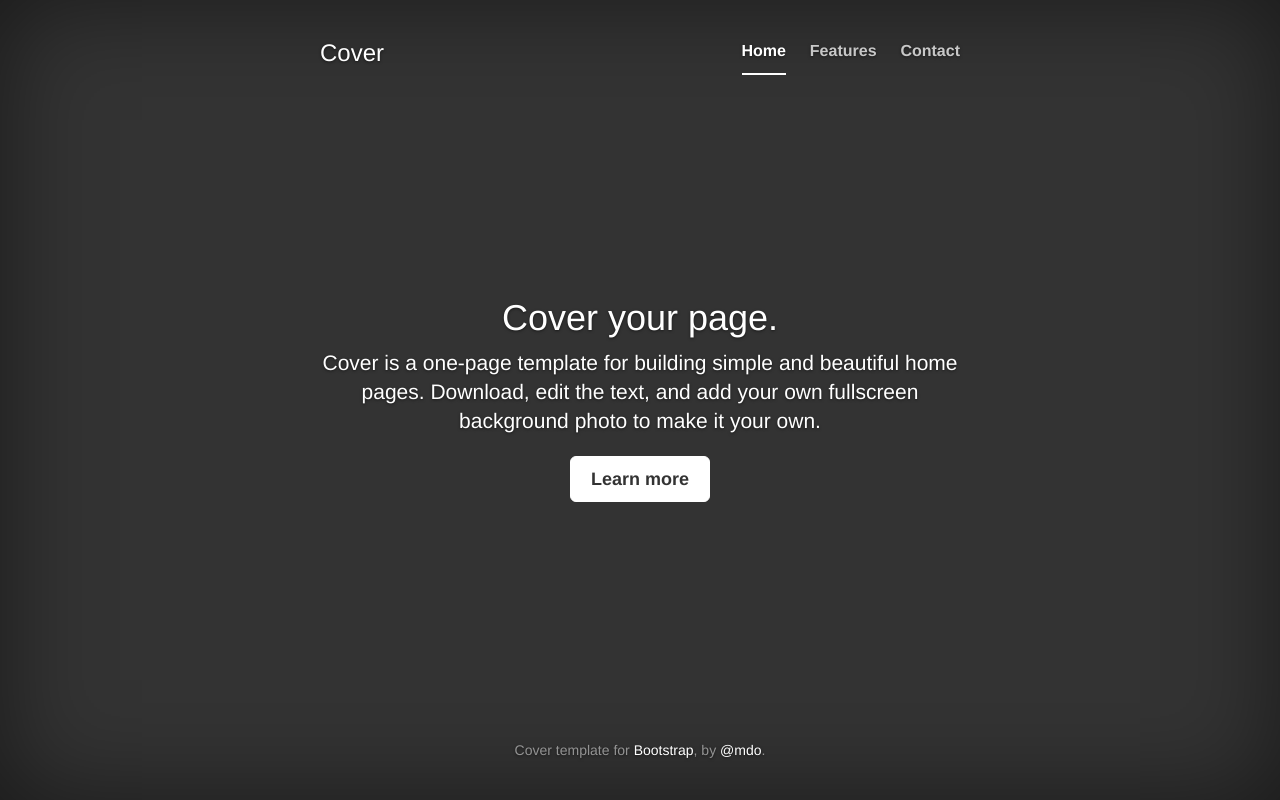
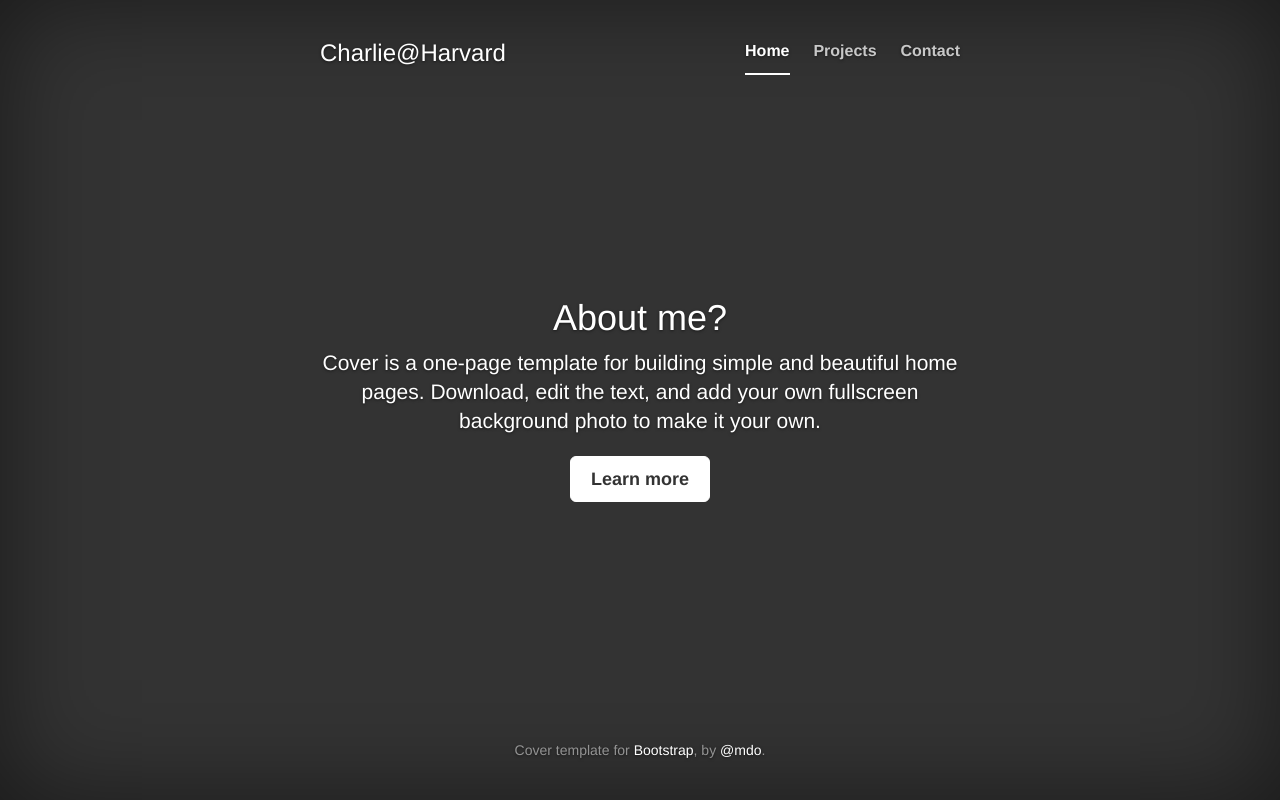
Before and after one commit to ChutianGao/charlie-harvard.github.io, a plain HTML site: page index.html in a window 1280 px wide. Drawn offline with nearby package versions, Linux system fonts and the light colour scheme.

Commit message:
Edit words

```diff
--- a/index.html
+++ b/index.html
@@ -9,7 +9,7 @@
     <meta name="author" content="">
     <link rel="icon" href="favicon.ico">
 
-    <title>Cover Template for Bootstrap</title>
+    <title>Hello! Welcome to Charlie's page.</title>
 
     <!-- Bootstrap core CSS -->
     <link href="css/bootstrap.min.css" rel="stylesheet">
@@ -41,11 +41,11 @@
 
           <div class="masthead clearfix">
             <div class="inner">
-              <h3 class="masthead-brand">Cover</h3>
+              <h3 class="masthead-brand">Charlie@Harvard</h3>
               <nav>
                 <ul class="nav masthead-nav">
                   <li class="active"><a href="#">Home</a></li>
-                  <li><a href="#">Features</a></li>
+                  <li><a href="#">Projects</a></li>
                   <li><a href="#">Contact</a></li>
                 </ul>
               </nav>
@@ -53,7 +53,7 @@
           </div>
 
           <div class="inner cover">
-            <h1 class="cover-heading">Cover your page.</h1>
+            <h1 class="cover-heading">About me?</h1>
             <p class="lead">Cover is a one-page template for building simple and beautiful home pages. Download, edit the text, and add your own fullscreen background photo to make it your own.</p>
             <p class="lead">
               <a href="#" class="btn btn-lg btn-default">Learn more</a>
```
